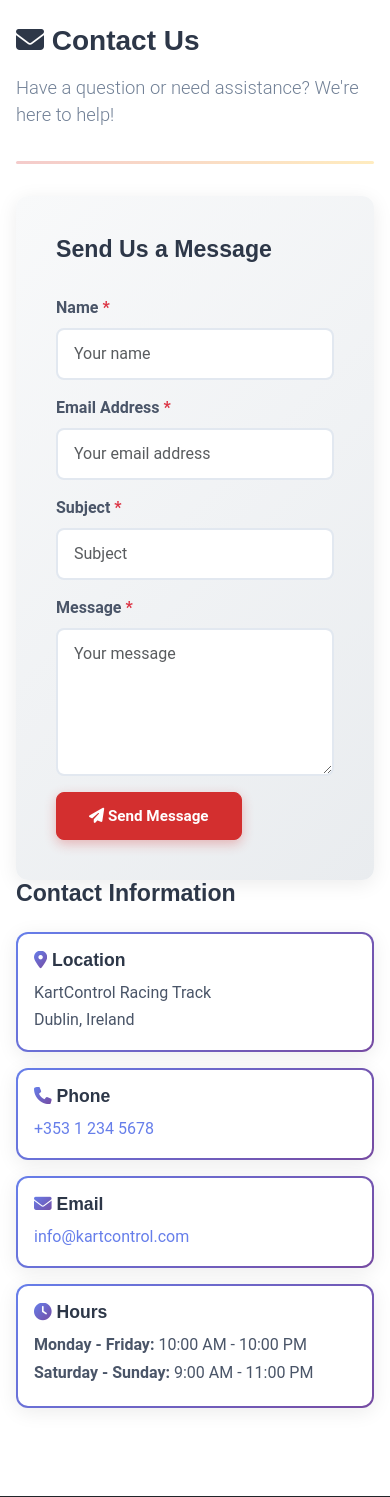
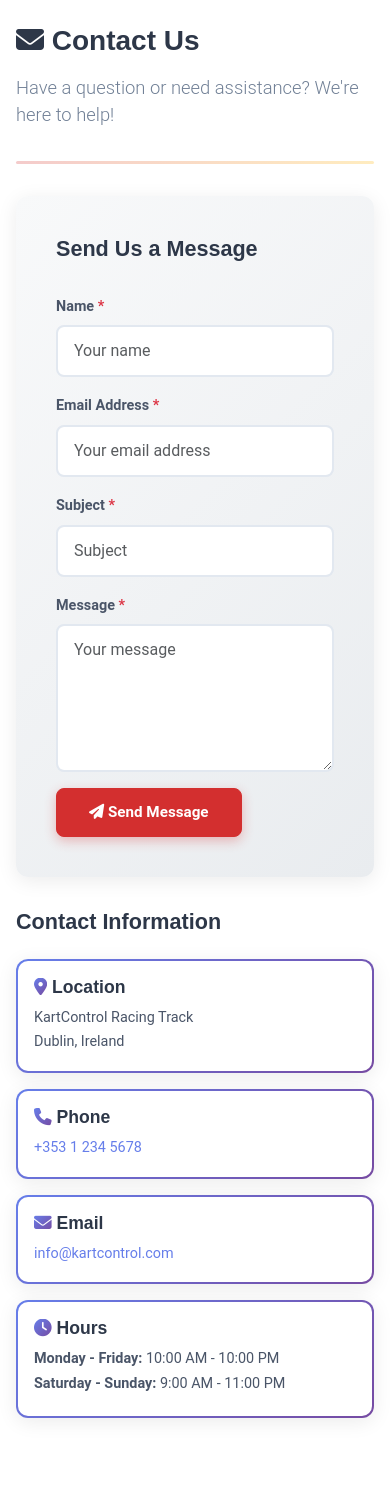
Before and after one commit to antfildes10/Project-4, a Django app: page /contact/ in a window 390 px wide. Shown: the part 56-1553 px from the top of the page. Run offline with Django 5.2, Linux system fonts and the light colour scheme.

Commit message:
style(mobile): optimize contact page form and info cards
- Reduce HR divider margins for mobile
- Optimize contact form section padding
- Scale form headings appropriately
- Reduce form label font sizes
- Add spacing between contact info cards
- Optimize card padding and typography
- Improve overall form usability on mobile
- Better touch targets for form inputs

🤖 Generated with [Claude Code](https://claude.com/claude-code)

Co-Authored-By: Claude <noreply@anthropic.com>

```diff
--- a/static/css/style.css
+++ b/static/css/style.css
@@ -354,6 +354,49 @@ footer a:hover {
 
   .cta-section h2 {
     font-size: 1.5rem;
+  }
+
+  /* Contact page */
+  .contact-page hr {
+    margin: 1.5rem 0;
+  }
+
+  .contact-form-section {
+    padding: 1.5rem;
+    margin-bottom: 2rem;
+  }
+
+  .contact-form-section h2 {
+    font-size: 1.35rem;
+  }
+
+  .contact-form-section .form-label {
+    font-size: 0.9rem;
+  }
+
+  .contact-form-section .form-control,
+  .contact-form-section textarea {
+    font-size: 1rem;
+  }
+
+  .contact-info-section h2 {
+    font-size: 1.35rem;
+  }
+
+  .contact-info-section .card {
+    margin-bottom: 1rem;
+  }
+
+  .contact-info-section .card-body {
+    padding: 1rem;
+  }
+
+  .contact-info-section .card-title {
+    font-size: 1rem;
+  }
+
+  .contact-info-section .card-text {
+    font-size: 0.9rem;
   }
 }
 
```
